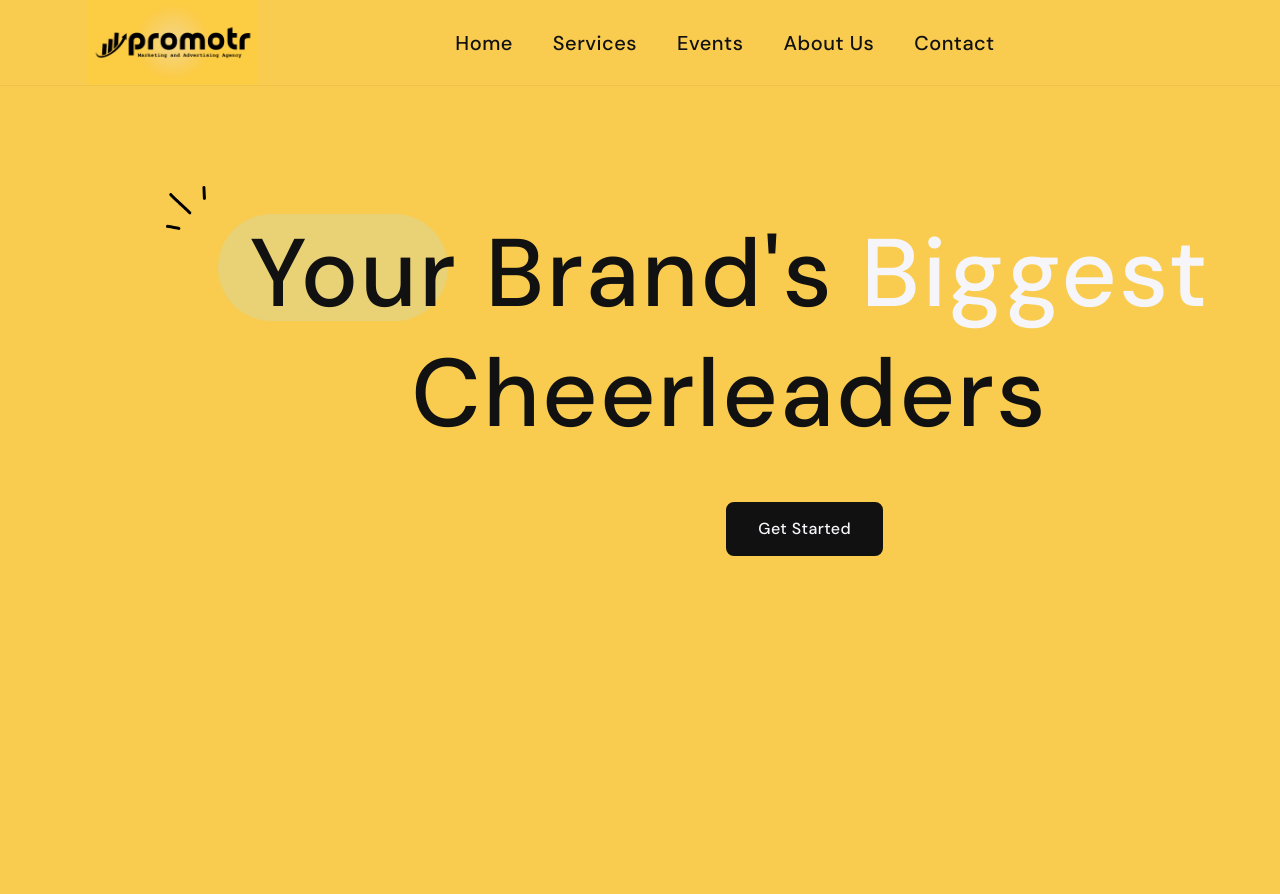
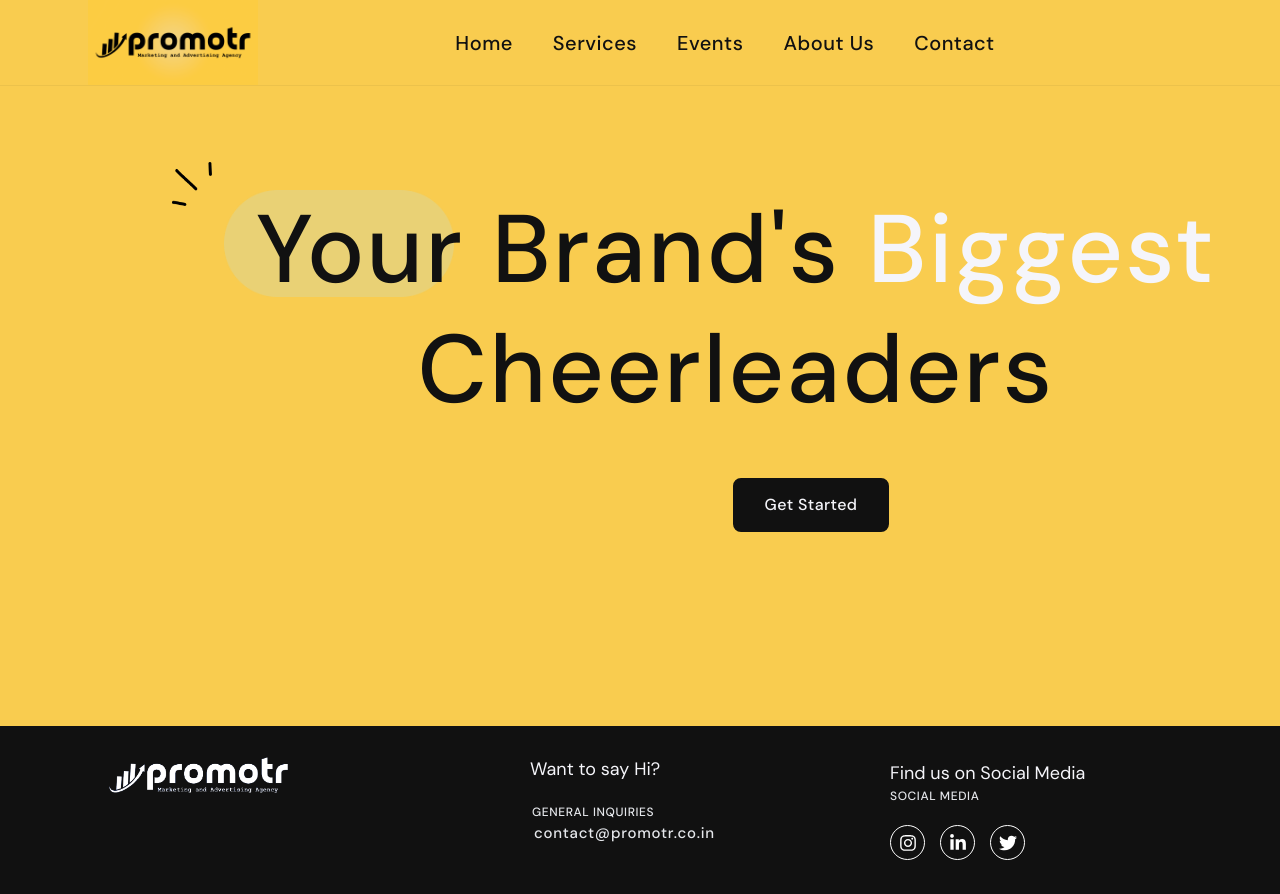
Before and after one commit to vanshugalhotra/promotr, a Next.js app: page / in a window 1280 px wide. Shown: the top 894 px of the page. Built offline with nearby package versions, Linux system fonts and the light colour scheme.

Commit message:
style (footer) - designed footer

```diff
--- /dev/null
+++ b/components/Footer/Footer.js
@@ -0,0 +1,84 @@
+import React from "react";
+import Image from "next/image";
+import Link from "next/link";
+
+// Icons import
+
+const Footer = () => {
+  return (
+    <footer className="footer bg-[var(--main-black)] grid grid-cols-3 justify-between items-center px-[100px]">
+      <div className="footer-logo">
+        <Image
+          alt="promotr"
+          src={"/Assets/logo/logo_white.png"}
+          className="invert mb-[70px]"
+          width={197}
+          height={120}
+        />
+      </div>
+
+      <div className="footer-info-item footer-email">
+        <span className="footer-info-title">Want to say Hi?</span>
+        <div className="footer-info-det py-[20px] px-[2px]">
+          <p className="footer-info-desc ">General Inquiries</p>
+          <a
+            className="footer-info-text"
+            href="mailto:contact@promotr.co.in"
+            target="_blank"
+          >
+            contact@promotr.co.in
+          </a>
+        </div>
+      </div>
+      <div className="footer-info-item footer-social">
+        <span className="footer-info-title">Find us on Social Media</span>
+        <div className="footer-info-det">
+          <p className="footer-info-desc">social media</p>
+          <div className="footer-info-links">
+            <Link
+              className="footer-link"
+              target="_blank"
+              href="https://www.instagram.com/promotr.co/"
+            >
+              <svg
+                xmlns="http://www.w3.org/2000/svg"
+                height="1em"
+                viewBox="0 0 448 512"
+              >
+                <path d="M224.1 141c-63.6 0-114.9 51.3-114.9 114.9s51.3 114.9 114.9 114.9S339 319.5 339 255.9 287.7 141 224.1 141zm0 189.6c-41.1 0-74.7-33.5-74.7-74.7s33.5-74.7 74.7-74.7 74.7 33.5 74.7 74.7-33.6 74.7-74.7 74.7zm146.4-194.3c0 14.9-12 26.8-26.8 26.8-14.9 0-26.8-12-26.8-26.8s12-26.8 26.8-26.8 26.8 12 26.8 26.8zm76.1 27.2c-1.7-35.9-9.9-67.7-36.2-93.9-26.2-26.2-58-34.4-93.9-36.2-37-2.1-147.9-2.1-184.9 0-35.8 1.7-67.6 9.9-93.9 36.1s-34.4 58-36.2 93.9c-2.1 37-2.1 147.9 0 184.9 1.7 35.9 9.9 67.7 36.2 93.9s58 34.4 93.9 36.2c37 2.1 147.9 2.1 184.9 0 35.9-1.7 67.7-9.9 93.9-36.2 26.2-26.2 34.4-58 36.2-93.9 2.1-37 2.1-147.8 0-184.8zM398.8 388c-7.8 19.6-22.9 34.7-42.6 42.6-29.5 11.7-99.5 9-132.1 9s-102.7 2.6-132.1-9c-19.6-7.8-34.7-22.9-42.6-42.6-11.7-29.5-9-99.5-9-132.1s-2.6-102.7 9-132.1c7.8-19.6 22.9-34.7 42.6-42.6 29.5-11.7 99.5-9 132.1-9s102.7-2.6 132.1 9c19.6 7.8 34.7 22.9 42.6 42.6 11.7 29.5 9 99.5 9 132.1s2.7 102.7-9 132.1z" />
+              </svg>
+            </Link>
+            <Link
+              className="footer-link"
+              target="_blank"
+              href="https://www.linkedin.com/in/promotr-agency-08843027b"
+            >
+              <svg
+                xmlns="http://www.w3.org/2000/svg"
+                height="1em"
+                viewBox="0 0 448 512"
+              >
+                <path d="M100.28 448H7.4V148.9h92.88zM53.79 108.1C24.09 108.1 0 83.5 0 53.8a53.79 53.79 0 0 1 107.58 0c0 29.7-24.1 54.3-53.79 54.3zM447.9 448h-92.68V302.4c0-34.7-.7-79.2-48.29-79.2-48.29 0-55.69 37.7-55.69 76.7V448h-92.78V148.9h89.08v40.8h1.3c12.4-23.5 42.69-48.3 87.88-48.3 94 0 111.28 61.9 111.28 142.3V448z" />
+              </svg>
+            </Link>
+            <Link
+              className="footer-link"
+              target="_blank"
+              href="https://twitter.com/promotr_co?t=8wfbhW0rHHzuD8kcE4GASw&s=08"
+            >
+              <svg
+                xmlns="http://www.w3.org/2000/svg"
+                height="1em"
+                viewBox="0 0 512 512"
+              >
+                <path d="M459.37 151.716c.325 4.548.325 9.097.325 13.645 0 138.72-105.583 298.558-298.558 298.558-59.452 0-114.68-17.219-161.137-47.106 8.447.974 16.568 1.299 25.34 1.299 49.055 0 94.213-16.568 130.274-44.832-46.132-.975-84.792-31.188-98.112-72.772 6.498.974 12.995 1.624 19.818 1.624 9.421 0 18.843-1.3 27.614-3.573-48.081-9.747-84.143-51.98-84.143-102.985v-1.299c13.969 7.797 30.214 12.67 47.431 13.319-28.264-18.843-46.781-51.005-46.781-87.391 0-19.492 5.197-37.36 14.294-52.954 51.655 63.675 129.3 105.258 216.365 109.807-1.624-7.797-2.599-15.918-2.599-24.04 0-57.828 46.782-104.934 104.934-104.934 30.213 0 57.502 12.67 76.67 33.137 23.715-4.548 46.456-13.32 66.599-25.34-7.798 24.366-24.366 44.833-46.132 57.827 21.117-2.273 41.584-8.122 60.426-16.243-14.292 20.791-32.161 39.308-52.628 54.253z" />
+              </svg>
+            </Link>
+          </div>
+        </div>
+      </div>
+    </footer>
+  );
+};
+
+export default Footer;
--- /dev/null
+++ b/components/LandingPage.js
@@ -0,0 +1,44 @@
+import React from "react";
+import Image from "next/image";
+import Link from "next/link";
+
+const LandingPage = () => {
+  return (
+    <div className="content relative h-[80vh] ">
+      <div className="content-text-button relative p-2 md:px-8 top-[15%] md:left-[15%] md:max-w-[1238px] z-10 inline-flex flex-col items-center justify-center">
+        <div className="content-text">
+          <div className="lines md:inline-block absolute -left-5 -top-5 hidden">
+            <Image
+              alt=""
+              src={"/Assets/others/lines.png"}
+              width={40}
+              height={40}
+            />
+          </div>
+          <div className="text text-4xl md:text-8xl text-[var(--main-black)] font-medium text-center  leading-normal md:leading-[7.5rem] tracking-wide">
+            <span className="">
+              Your Brand&apos;s{" "}
+              <span className="text-[var(--main-white)]">Biggest</span>{" "}
+              Cheerleaders
+            </span>
+          </div>
+          <div className="star absolute md:right-16 md:bottom-20">
+            <Image
+              alt=""
+              src={"/Assets/others/star.png"}
+              width={60}
+              height={60}
+            />
+          </div>
+        </div>
+        <div className="button-div my-12 md:mx-2">
+          <Link className="btn-primary" href={"/"}>
+            Get Started
+          </Link>
+        </div>
+      </div>
+    </div>
+  );
+};
+
+export default LandingPage;
--- a/pages/_app.js
+++ b/pages/_app.js
@@ -3,6 +3,7 @@
 
 // Component imports
 import Navbar from "@/components/Navbar/Navbar";
+import Footer from "@/components/Footer/Footer";
 
 //css imports
 import "@/styles/globals.css";
@@ -17,6 +18,7 @@
       <Provider store={store}>
         <Navbar />
         <Component {...pageProps} />
+        <Footer />
       </Provider>
     </>
   );
--- a/pages/index.js
+++ b/pages/index.js
@@ -1,9 +1,8 @@
 import Head from "next/head";
 import { Inter } from "next/font/google";
-import Image from "next/image";
-import Link from "next/link";
 
 // component imports
+import LandingPage from "@/components/LandingPage";
 
 const inter = Inter({ subsets: ["latin"] });
 
@@ -17,40 +16,7 @@
         <link rel="icon" href="/favicon.ico" />
       </Head>
       <main>
-        <div className="content absolute h-screen ">
-          <div className="content-text-button relative p-2 md:px-8 top-[15%] md:left-[15%] md:max-w-[1238px] z-10 inline-flex flex-col items-center justify-center">
-            <div className="content-text">
-              <div className="lines md:inline-block absolute -left-5 -top-5 hidden">
-                <Image
-                  alt=""
-                  src={"/Assets/others/lines.png"}
-                  width={40}
-                  height={40}
-                />
-              </div>
-              <div className="text text-4xl md:text-8xl text-[var(--main-black)] font-medium text-center  leading-normal md:leading-[7.5rem] tracking-wide">
-                <span className="">
-                  Your Brand&apos;s{" "}
-                  <span className="text-[var(--main-white)]">Biggest</span>{" "}
-                  Cheerleaders
-                </span>
-              </div>
-              <div className="star absolute md:right-16 md:bottom-20">
-                <Image
-                  alt=""
-                  src={"/Assets/others/star.png"}
-                  width={60}
-                  height={60}
-                />
-              </div>
-            </div>
-            <div className="button-div my-12 md:mx-2">
-              <Link className="btn-primary" href={"/"}>
-                Get Started
-              </Link>
-            </div>
-          </div>
-        </div>
+        <LandingPage />
       </main>
     </>
   );
--- a/styles/globals.css
+++ b/styles/globals.css
@@ -76,4 +76,35 @@
   .btn-primary {
     @apply inline-block capitalize bg-[var(--main-black)] py-[12px] px-[30px] outline-none cursor-pointer font-medium text-[16px] leading-relaxed text-[var(--main-white)] rounded-lg tracking-wide border-2 border-[var(--main-black)] transition-all duration-200 ease-in-out hover:text-[var(--main-black)] hover:bg-transparent;
   }
+
+  /* footer */
+
+  .footer-info-item {
+    @apply px-[70px];
+  }
+
+  .footer-info-title {
+    @apply text-[18px] text-[var(--main-white)] font-normal;
+  }
+  .footer-info-desc {
+    @apply text-[12px] uppercase font-medium tracking-wider text-gray-200;
+  }
+  .footer-info-text {
+    @apply py-[8px] px-[2px] text-[15px] font-medium tracking-wider text-gray-200 transition-all duration-200 ease-in-out cursor-pointer;
+  }
+
+  .footer-info-links {
+    @apply mt-[20px] inline-flex justify-center items-center;
+  }
+
+  .footer-link {
+    @apply w-[35px] h-[35px] rounded-full border border-white flex items-center justify-center transition-all duration-500 ease-in-out cursor-pointer mr-[15px] hover:border-black hover:bg-[var(--main-white)];
+  }
+  .footer-link:hover > svg {
+    @apply invert-0;
+  }
+
+  .footer-link svg {
+    @apply w-[18px] h-[18px] invert;
+  }
 }
```
